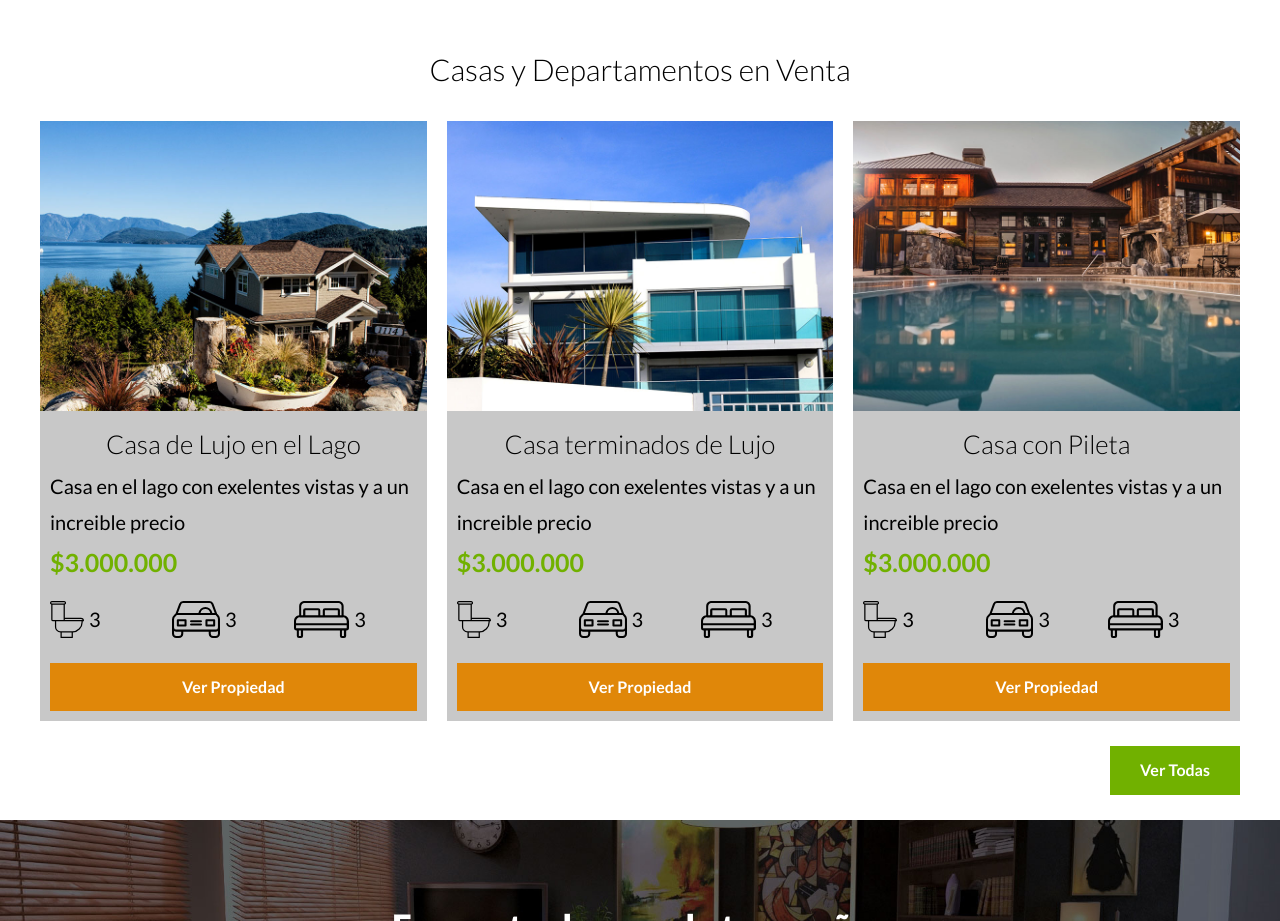
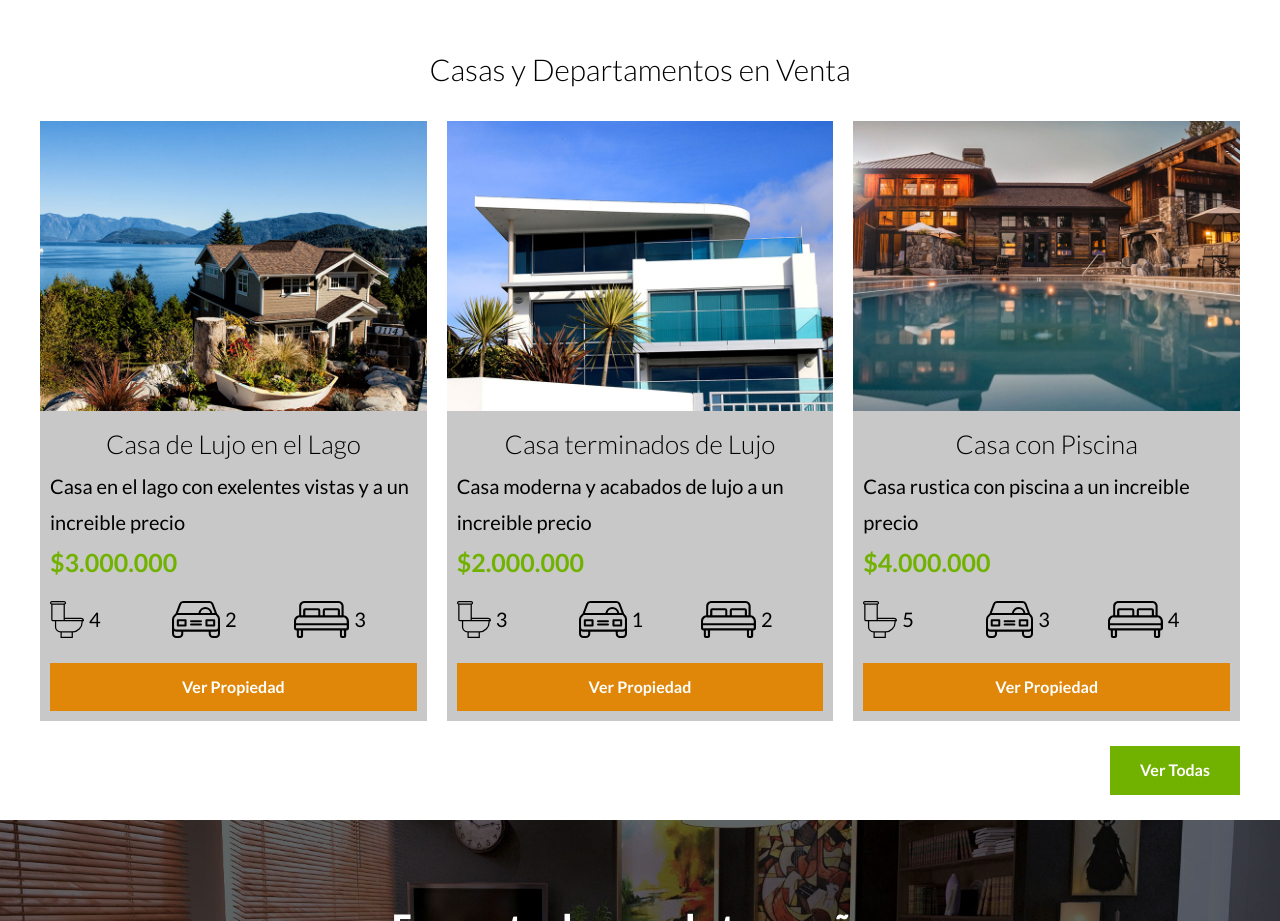
Before and after one commit to KarimBiscaiburo/Bienes-Raices, a React (Create React App) app: page / in a window 1280 px wide. Shown: the part 1060-1981 px from the top of the page. Built offline with nearby package versions, Linux system fonts and the light colour scheme.

Commit message:
Html pagina anuncios

```diff
--- /dev/null
+++ b/src/components/Anuncio.jsx
@@ -0,0 +1,44 @@
+import React, { Fragment } from "react";
+import { Link } from "react-router-dom";
+
+//Imagenes
+import icono_wc from "../img/icono_wc.svg";
+import icono_estacionamiento from "../img/icono_estacionamiento.svg";
+import icono_dormitorio from "../img/icono_dormitorio.svg";
+
+function Anuncio ( {imgAnuncio, titulo, descripcion, precio, baños, estacionamientos, dormitorios } ) {
+    return (
+        <Fragment>
+            <div className="anuncio">
+                <img loading="lazy" src={imgAnuncio} alt="anuncio" />
+
+                <div className="contenedor-anuncio">
+                    <h3>{titulo}</h3>
+                    <p>{descripcion}</p>
+                    <p className="precio">{precio}</p>
+
+                    <ul className="iconos-caracteristicas">
+                        <li>
+                            <img loading="lazy" src={icono_wc} alt="icono wc" />
+                            <p>{baños}</p>
+                        </li>
+                        <li>
+                            <img loading="lazy" src={icono_estacionamiento} alt="icono estacionamiento" />
+                            <p>{estacionamientos}</p>
+                        </li>
+                        <li>
+                            <img loading="lazy" src={icono_dormitorio} alt="icono dormitorio" />
+                            <p>{dormitorios}</p>
+                        </li>
+                    </ul>
+
+                    <Link to="/anuncios" className="boton-amarillo-block">
+                        Ver Propiedad
+                    </Link>
+                </div>
+            </div>
+        </Fragment>
+    )
+}
+
+export default Anuncio;
--- a/src/components/Anuncios.jsx
+++ b/src/components/Anuncios.jsx
@@ -1,5 +1,16 @@
 import React, { Fragment } from "react";
+
+//Componentes
 import Header from "./Header";
+import Anuncio from "./Anuncio";
+
+//imagenes
+import anuncio1 from "../img/anuncio1.jpg";
+import anuncio2 from "../img/anuncio2.jpg";
+import anuncio3 from "../img/anuncio3.jpg";
+import anuncio4 from "../img/anuncio4.jpg";
+import anuncio5 from "../img/anuncio5.jpg";
+import anuncio6 from "../img/anuncio6.jpg";
 
 function Anuncios () {
 
@@ -7,8 +18,70 @@ function Anuncios () {
         <Fragment>
             <Header clase="header" />
 
-            <main>
-                <h1>Anuncios</h1>
+            <main className="seccion contenedor">
+                <h2>Casas y Departamentos en Venta</h2>
+
+                <div className="contenedor-anuncios">
+                    <Anuncio
+                        imgAnuncio={anuncio1}
+                        titulo="Casa de Lujo en el Lago"
+                        descripcion="Casa en el lago con exelentes vistas y a un increible precio"
+                        precio="$3.000.000"
+                        baños="4"
+                        estacionamientos="2"
+                        dormitorios="3"
+                    />
+
+                    <Anuncio
+                        imgAnuncio={anuncio2}
+                        titulo="Casa terminados de Lujo"
+                        descripcion="Casa moderna y acabados de lujo a un increible precio"
+                        precio="$2.000.000"
+                        baños="3"
+                        estacionamientos="1"
+                        dormitorios="2"
+                    />
+
+                    <Anuncio
+                        imgAnuncio={anuncio3}
+                        titulo="Casa con Piscina"
+                        descripcion="Casa rustica con piscina a un increible precio"
+                        precio="$4.000.000"
+                        baños="5"
+                        estacionamientos="3"
+                        dormitorios="4"
+                    />
+
+                    <Anuncio
+                        imgAnuncio={anuncio4}
+                        titulo="Casa con Piscina"
+                        descripcion="Casa rustica con piscina a un increible precio"
+                        precio="$4.000.000"
+                        baños="5"
+                        estacionamientos="3"
+                        dormitorios="4"
+                    />
+
+                    <Anuncio
+                        imgAnuncio={anuncio5}
+                        titulo="Casa con Piscina"
+                        descripcion="Casa rustica con piscina a un increible precio"
+                        precio="$4.000.000"
+                        baños="5"
+                        estacionamientos="3"
+                        dormitorios="4"
+                    />
+
+                    <Anuncio
+                        imgAnuncio={anuncio6}
+                        titulo="Casa con Piscina"
+                        descripcion="Casa rustica con piscina a un increible precio"
+                        precio="$4.000.000"
+                        baños="5"
+                        estacionamientos="3"
+                        dormitorios="4"
+                    />
+                </div>
             </main>
         </Fragment>
     )
--- a/src/components/Inicio.jsx
+++ b/src/components/Inicio.jsx
@@ -5,14 +5,12 @@ import { Link } from "react-router-dom";
 //Componentes
 import Header from "./Header";
 import Iconos from "./Iconos";
+import Anuncio from "./Anuncio";
 
 // Imagenes
-import anuncio1 from "../img/anuncio1.jpg"
-import anuncio2 from "../img/anuncio2.jpg"
-import anuncio3 from "../img/anuncio3.jpg"
-import icono_wc from "../img/icono_wc.svg";
-import icono_estacionamiento from "../img/icono_estacionamiento.svg";
-import icono_dormitorio from "../img/icono_dormitorio.svg";
+import anuncio1 from "../img/anuncio1.jpg";
+import anuncio2 from "../img/anuncio2.jpg";
+import anuncio3 from "../img/anuncio3.jpg";
 import blog1 from "../img/blog1.jpg";
 import blog2 from "../img/blog2.jpg";
 
@@ -31,92 +29,35 @@ function Inicio() {
                 <h2>Casas y Departamentos en Venta</h2>
 
                 <div className="contenedor-anuncios">
-                    <div className="anuncio">
-                        <img loading="lazy" src={anuncio1} alt="anuncio" />
+                    <Anuncio
+                        imgAnuncio={anuncio1}
+                        titulo="Casa de Lujo en el Lago"
+                        descripcion="Casa en el lago con exelentes vistas y a un increible precio"
+                        precio="$3.000.000"
+                        baños="4"
+                        estacionamientos="2"
+                        dormitorios="3"
+                    />
 
-                        <div className="contenedor-anuncio">
-                            <h3>Casa de Lujo en el Lago</h3>
-                            <p>Casa en el lago con exelentes vistas y a un increible precio</p>
-                            <p className="precio">$3.000.000</p>
+                    <Anuncio
+                        imgAnuncio={anuncio2}
+                        titulo="Casa terminados de Lujo"
+                        descripcion="Casa moderna y acabados de lujo a un increible precio"
+                        precio="$2.000.000"
+                        baños="3"
+                        estacionamientos="1"
+                        dormitorios="2"
+                    />
 
-                            <ul className="iconos-caracteristicas">
-                                <li>
-                                    <img loading="lazy" src={icono_wc} alt="icono wc" />
-                                    <p>3</p>
-                                </li>
-                                <li>
-                                    <img loading="lazy" src={icono_estacionamiento} alt="icono estacionamiento" />
-                                    <p>3</p>
-                                </li>
-                                <li>
-                                    <img loading="lazy" src={icono_dormitorio} alt="icono dormitorio" />
-                                    <p>3</p>
-                                </li>
-                            </ul>
-
-                            <Link to="/anuncios" className="boton-amarillo-block">
-                                Ver Propiedad
-                            </Link>
-                        </div>
-                    </div>
-
-                    <div className="anuncio">
-                        <img loading="lazy" src={anuncio2} alt="anuncio" />
-
-                        <div className="contenedor-anuncio">
-                            <h3>Casa terminados de Lujo</h3>
-                            <p>Casa en el lago con exelentes vistas y a un increible precio</p>
-                            <p className="precio">$3.000.000</p>
-
-                            <ul className="iconos-caracteristicas">
-                                <li>
-                                    <img loading="lazy" src={icono_wc} alt="icono wc" />
-                                    <p>3</p>
-                                </li>
-                                <li>
-                                    <img loading="lazy" src={icono_estacionamiento} alt="icono estacionamiento" />
-                                    <p>3</p>
-                                </li>
-                                <li>
-                                    <img loading="lazy" src={icono_dormitorio} alt="icono dormitorio" />
-                                    <p>3</p>
-                                </li>
-                            </ul>
-
-                            <Link to="/anuncios" className="boton-amarillo-block">
-                                Ver Propiedad
-                            </Link>
-                        </div>
-                    </div>
-
-                    <div className="anuncio">
-                        <img loading="lazy" src={anuncio3} alt="anuncio" />
-
-                        <div className="contenedor-anuncio">
-                            <h3>Casa con Pileta</h3>
-                            <p>Casa en el lago con exelentes vistas y a un increible precio</p>
-                            <p className="precio">$3.000.000</p>
-
-                            <ul className="iconos-caracteristicas">
-                                <li>
-                                    <img loading="lazy" src={icono_wc} alt="icono wc" />
-                                    <p>3</p>
-                                </li>
-                                <li>
-                                    <img loading="lazy" src={icono_estacionamiento} alt="icono estacionamiento" />
-                                    <p>3</p>
-                                </li>
-                                <li>
-                                    <img loading="lazy" src={icono_dormitorio} alt="icono dormitorio" />
-                                    <p>3</p>
-                                </li>
-                            </ul>
-
-                            <Link to="/anuncios" className="boton-amarillo-block">
-                                Ver Propiedad
-                            </Link>
-                        </div>
-                    </div>
+                    <Anuncio
+                        imgAnuncio={anuncio3}
+                        titulo="Casa con Piscina"
+                        descripcion="Casa rustica con piscina a un increible precio"
+                        precio="$4.000.000"
+                        baños="5"
+                        estacionamientos="3"
+                        dormitorios="4"
+                    />
                 </div>
 
                 <div className="alinear-derecha">
--- a/src/scss/base/_utilidades.scss
+++ b/src/scss/base/_utilidades.scss
@@ -5,7 +5,7 @@
     margin-bottom: calc(v.$separacion / 2);
 }
 .contenido-centrado {
-    max-width: 800px;
+    max-width: 80rem;
 }
 
 .alinear-derecha {
```
